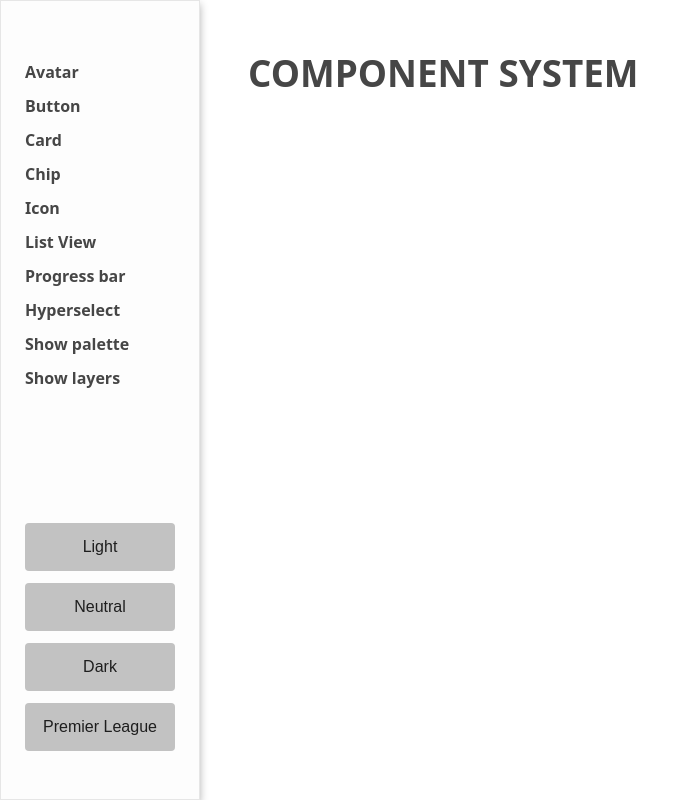
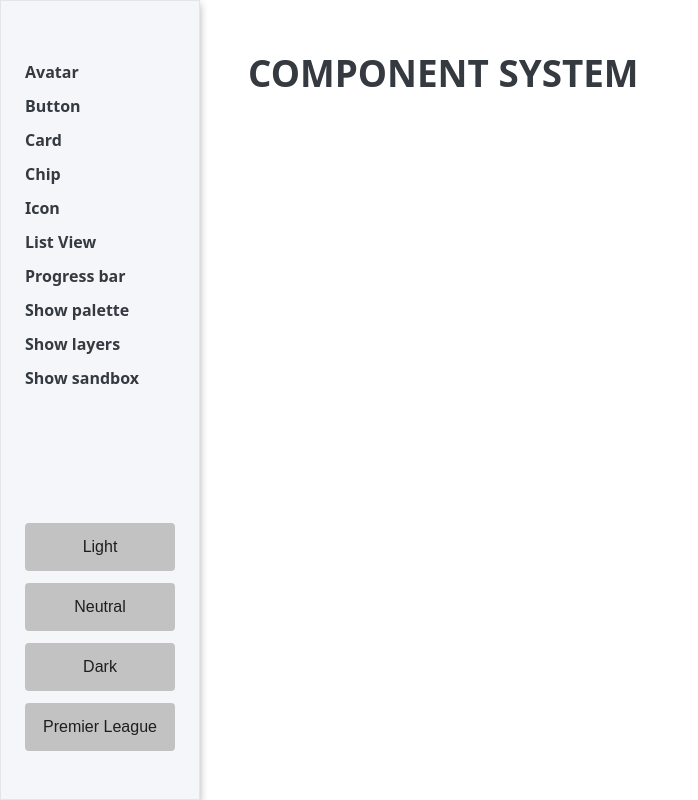
Before and after one commit to ptmartins/jigsaw-ui, a website built with Vite: page index.html in a window 1280 px wide. Shown: the whole page, without its empty margins (0-698 px from the left). Built offline with nearby package versions, Linux system fonts and the light colour scheme.

Commit message:
Starts variable changes

```diff
--- a/globals.css
+++ b/globals.css
@@ -1,4 +1,176 @@
 @import './src/styles/index.css';
+
+:root {
+    /* Neutrals */
+    --white: #fff;
+    --neutral-50: #fafbfc;
+    --neutral-100: #f5f6fa;
+    --neutral-150: #f0f1f5;
+    --neutral-200: #eceef0;
+    --neutral-250: #e6e8eb;
+    --neutral-300: #e3e5e8;
+    --neutral-350: #dbdde0;
+    --neutral-400: #ced4da;
+    --neutral-450: #c2c8ce;
+    --neutral-500: #adb5bd;
+    --neutral-550: #9ca3af;
+    --neutral-600: #6c757d;
+    --neutral-650: #5a6168;
+    --neutral-700: #495057;
+    --neutral-750: #3a3f44;
+    --neutral-800: #343a40;
+    --neutral-850: #23272b;
+    --neutral-900: #212529;
+    --neutral-950: #181a1b;
+    --black: #000000;
+
+    /* Buttons */
+    --btn-border-radius: 4px;
+
+    --btn-padding-x: 1rem;
+    --btn-padding-y: .75rem;
+    --btn-sm-padding-x: .75rem;
+    --btn-sm-padding-y: .5rem;
+    --btn-lg-padding-x: 1.25rem;
+    --btn-lg-padding-y: 1rem;
+
+    --btn-bg-color: #c2c2c2;
+    --btn-bg-color-hover: #929292;
+    --btn-color: #1e1e1e;
+    --btn-primary-bg-color: #007bff;
+    --btn-primary-bg-color-hover: #0069d9;
+    --btn-primary-color: #fff;
+    --btn-danger-bg-color: #dc3545;
+    --btn-danger-bg-color-hover: #c82333;
+    --btn-danger-color: #fff;
+    --btn-warning-bg-color: #ffc107;
+    --btn-warning-bg-color-hover: #e0a800;
+    --btn-warning-color: #212529;
+    --btn-success-bg-color: #28a745;
+    --btn-success-bg-color-hover: #218838;
+    --btn-success-color: #fff;
+
+    --btn-lg-font-size: 1.2rem;
+    --btn-sm-font-size: .875rem;
+
+    /* States */
+    --primary: #007bff;
+    --primary-hover: #0069d9;
+    --danger: #dc3545;
+    --danger-hover: #c82333;
+    --warning: #ffc107;
+    --warning-hover: #e0a800;
+    --success: #28a745;
+    --success-hover: #218838;
+
+    /* Layers */
+
+    /* Base */
+    --bg-color: var(--white);
+    --color: var(--neutral-800);
+    --border: 1px solid var(--neutral-300);
+
+    /* Layer 1 */
+    --bg-color-l1: var(--neutral-100);
+    --color-l1: var(--neutral-800);
+    --border-l1: 1px solid var(--neutral-300);
+
+    /* Layer 2 */
+    --bg-color-l2: var(--white);
+    --color-l2: var(--neutral-900);
+    --border-l2: 1px solid var(--neutral-300);
+
+    /* Layer 3 */
+    --bg-color-l3: var(--neutral-200);
+    --color-l3: var(--neutral-800);
+    --border-l3: 1px solid var(--neutral-300);
+}
+
+.theme-dark {
+    --bg-color: var(--neutral-900);
+    --color: var(--white);
+
+    /* --bg-color-l1: var(--neutral-800);
+    --color-l1: var(--white);
+    --border-l1: 1px solid var(--neutral-700);
+
+    --bg-color-l2: var(--neutral-700);
+    --color-l2: var(--white);
+    --border-l2: 1px solid var(--neutral-800);
+
+    --bg-color-l3: var(--neutral-600);
+    --color-l3: var(--white);
+    --border-l3: 1px solid var(--neutral-600); */
+}
+
+.theme-neutral {
+    --bg-color: var(--neutral-100);
+    --color: var(--neutral-900);
+
+    /* --bg-color-l1: var(--white);
+    --color-l1: var(--neutral-800);
+    --border-l1: 1px solid var(--neutral-300);
+
+    --bg-color-l2: var(--neutral-100);
+    --color-l2: var(--neutral-900);
+    --border-l2: 1px solid var(--neutral-300);
+
+    --bg-color-l3: var(--white);
+    --color-l3: var(--neutral-800);
+    --border-l3: 1px solid var(--neutral-300); */
+}
+
+.theme-custom {
+    --bg-color: #1e0221;
+    --color: #fff;
+
+    /* --bg-color-l1: #28002b;
+    --color-l1: #ffffff;
+    --border-l1: 1px solid #660066;
+
+    --bg-color-l2: #3a003d;
+    --color-l2: #ffccff;
+    --border-l2: 1px solid #800080;
+
+    --bg-color-l3: #4d004f;
+    --color-l3: #ffb3ff;
+    --border-l3: 1px solid #990099; */
+}
+
+.layer-1 {
+    --bg-color: var(--bg-color-l1);
+    --color: var(--color-l1);
+    /* Add most commonly used css variables to be used by web components in this layer but must be only used by thew component and have a certain degree of contrast against the layer background */
+    --el-bg: var(--bg-color-l1);
+    --el-color: var(--color-l1);
+    --el-border: var(--border-l1);
+}
+
+.layer-2 {
+    --bg-color: var(--bg-color-l2);
+    --color: var(--color-l2);
+
+    --el-bg: var(--bg-color-l2);
+    --el-color: var(--color-l2);
+    --el-border: var(--border-l2);
+}
+
+.layer-3 {
+    --bg-color: var(--bg-color-l3);
+    --color: var(--color-l3);
+
+    --el-bg: var(--bg-color-l3);
+    --el-color: var(--color-l3);
+    --el-border: var(--border-l3);
+}
+
+.layer {
+    background-color: var(--bg-color);
+    border: var(--border);
+    color: var(--color);
+    padding: 1.5rem;
+    width: 100%;
+}
 
 * {
     box-sizing: border-box;
--- a/index.html
+++ b/index.html
@@ -17,9 +17,10 @@
                 <a href="#icon" class="menu__link" action="loadComponent" data-component="icon">Icon</a>
                 <a href="#list-view" class="menu__link" action="loadComponent" data-component="list-view">List View</a>
                 <a href="#progress" class="menu__link" action="loadComponent" data-component="progress">Progress bar</a>
-                <a href="#hyperselect" class="menu__link" action="loadComponent" data-component="hyperselect">Hyperselect</a>
+                <!-- <a href="#hyperselect" class="menu__link" action="loadComponent" data-component="hyperselect">Hyperselect</a> -->
                 <a href="#palette" class="menu__link" action="loadComponent" data-component="palette">Show palette</a>
                 <a href="#layers" class="menu__link" action="loadComponent" data-component="layers">Show layers</a>
+                <a href="sandbox" class="menu__link" action="loadComponent" data-component="sandbox" >Show sandbox</a>
             </nav>
             <div class="theme-switcher">
                 <jg-button id="modalBtn" action="changeTheme" data-theme="light" width="full"> Light </jg-button>
--- a/public/main.js
+++ b/public/main.js
@@ -218,21 +218,9 @@
                             labelField="name"
                             valueField="id"
                             multiple
-                            maxItems="3">
+                            maxItems="5">
                         </iw-hyperselect>
                     </div>
-
-                    <!-- Tagging (Create Items) -->
-                    // <div style="width: 100%;">
-                    //     <h3 style="margin-bottom: 10px;">Tagging (Create New Items)</h3>
-                    //     <p style="font-size: 13px; color: #666; margin-bottom: 10px;">Type a new tag and press Enter to create it</p>
-                    //     <iw-hyperselect
-                    //         id="tagging-select"
-                    //         placeholder="Add tags..."
-                    //         multiple
-                    //         create>
-                    //     </iw-hyperselect>
-                    // </div>
                 </div>
             </div>
         `;
@@ -328,6 +316,24 @@
         `;
     }
 
+    // Render Sandbox View
+    let renderSandboxView = () => {
+        DOM.demoComponent.innerHTML = `
+            <div class="demo__section demo__section--sandbox">
+                <h2 class="section__title">Sandbox</h2>
+                <div class="showcase">
+                    <div class="layer layer-1">
+                        <jg-list-view
+                            thumbnail="https://picsum.photos/50/50?random=4"
+                            header="Sandbox Item 1"
+                            content="This is a sandbox list view item in Layer 1.">
+                        </jg-list-view>
+                    </div>
+                </div>
+            </div>
+        `;
+    }
+
     /**
      * Render Component View
      * @param {*} component
@@ -364,6 +370,9 @@
                 break;
             case 'layers':
                 renderLayersView();
+                break;
+            case 'sandbox':
+                renderSandboxView();
                 break;
             default:
                 DOM.demoComponent.innerHTML = '<p>Select a component from the menu to see its demo.</p>';
--- a/src/components/HyperSelect/HyperSelect.ts
+++ b/src/components/HyperSelect/HyperSelect.ts
@@ -164,6 +164,9 @@ export class HyperSelect extends LitElement {
         if (this.closeAfterSelect) {
             this.close();
         }
+
+
+
 
         // Dispatch item-add event
         this.dispatchEvent(new CustomEvent('item-add', {
--- a/src/styles/index.css
+++ b/src/styles/index.css
@@ -1,4 +1,4 @@
-@import './tokens/colors.css';
+/* @import './tokens/colors.css';
 @import './tokens/avatar.css';
 @import './tokens/buttons.css';
 @import './tokens/card.css';
@@ -7,4 +7,4 @@
 
 @import './themes/dark.css';
 @import './themes/neutral.css';
-@import './themes/custom.css';
+@import './themes/custom.css'; */
```
